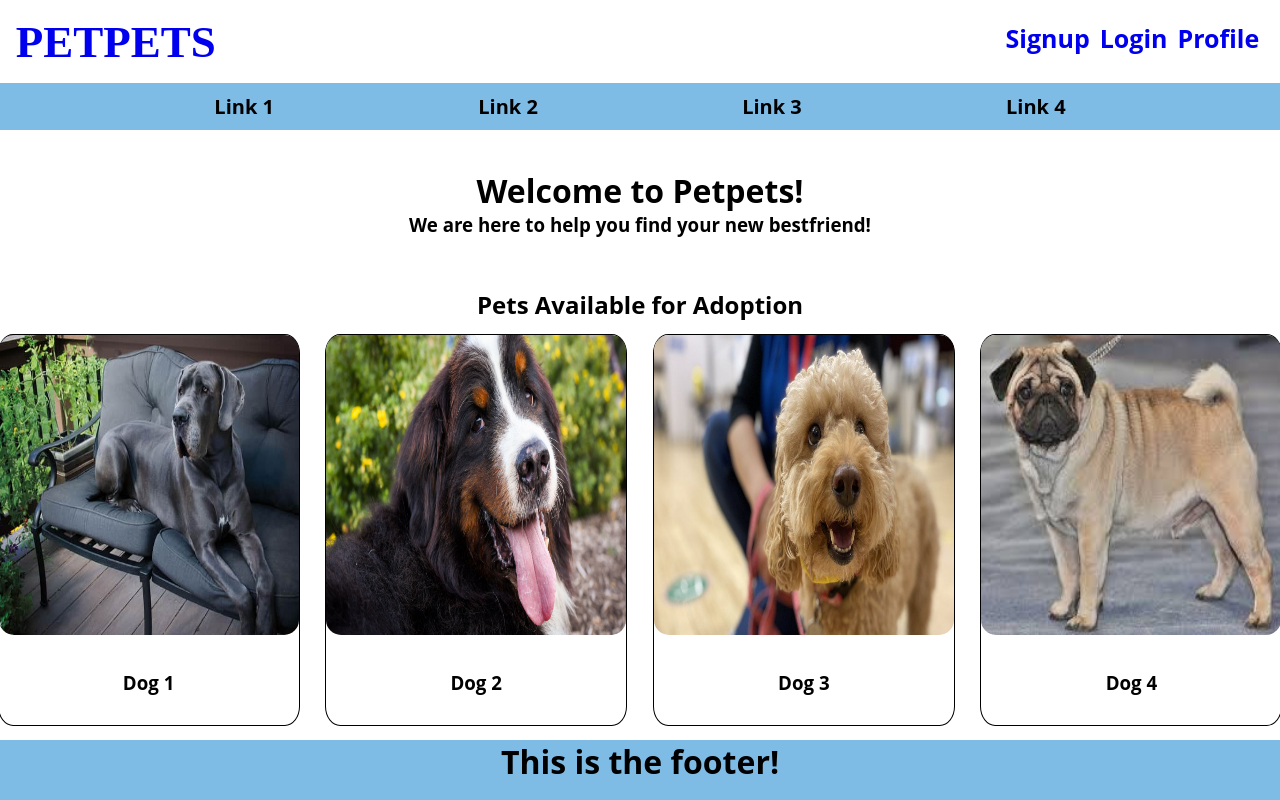
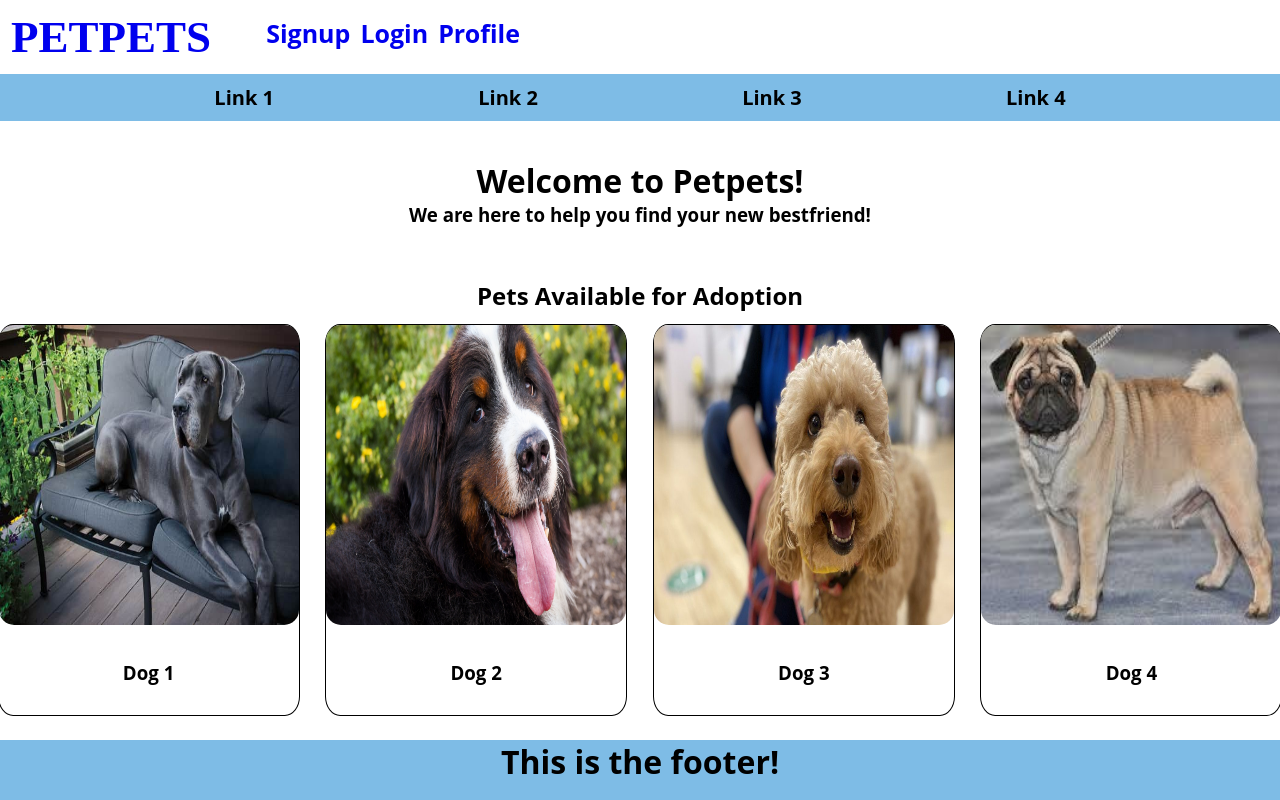
Before and after one commit to Joelhiguera/petpets, a React (Create React App) app in the folder client/: page / in a window 1280 px wide. Built offline with nearby package versions, Linux system fonts and the light colour scheme.

Commit message:
[ADD] create queries.js

```diff
--- a/client/src/components/FeaturedPets/index.js
+++ b/client/src/components/FeaturedPets/index.js
@@ -3,6 +3,7 @@ import dog1  from '../../assets/dog1.jpg'
 import dog2  from '../../assets/dog2.jpg'
 import dog3  from '../../assets/dog3.jpg'
 import dog4  from '../../assets/dog4.jpg'
+
 
 
 
--- a/client/src/components/Header/index.js
+++ b/client/src/components/Header/index.js
@@ -1,8 +1,33 @@
 import React from "react";
 import { Link } from "react-router-dom";
+import Auth from "../../utils/auth";
 
 function Header() {
-  return (
+  function showNavigation() {
+    if (Auth.loggedIn()) {
+      return(
+        <div className="headerContainer">
+        <h2 className="logo">
+          <Link to="/">
+            PETPETS
+          </Link>
+        </h2>
+      <ul className="navbarUl">
+        <li className="navbarLi">
+            <a href="/" onClick={() => Auth.logout()}>
+              Logout
+            </a>
+        </li>
+        <li className="navbarLi">
+          <Link to="/Profile">
+            Profile
+          </Link>
+        </li>
+      </ul>
+      </div>
+      );
+    } else {
+      return (
         <div className="headerContainer">
           <h2 className="logo">
             <Link to="/">
@@ -29,5 +54,14 @@ function Header() {
         </div>
       );
     }
+  }
+
+    return (
+      <div className="headerContainer">
+        {showNavigation()}
+      </div>
+    )
+
+    }
 
     export default Header
--- a/client/src/components/Nav/index.js
+++ b/client/src/components/Nav/index.js
@@ -1,7 +1,9 @@
 import React from "react";
+// import Auth from "../../utils/auth"
 // import { Link } from "react-router-dom";
 
 function Nav() {
+
   return (
         <div className="navbarContainer">
           <p>Link 1</p>
```
Also changed, not shown: client/src/utils/queries.js (added).
